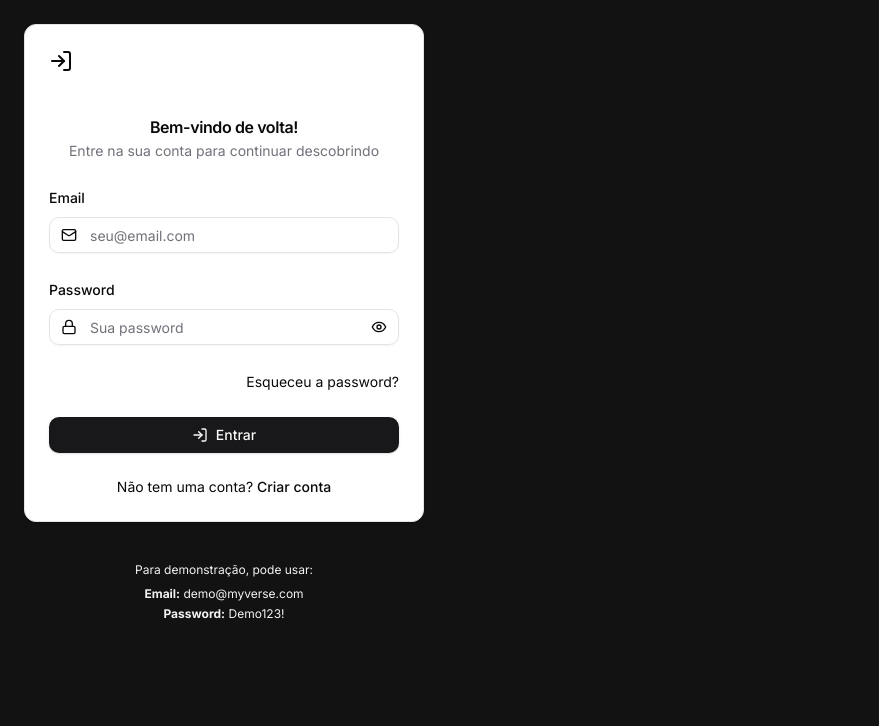
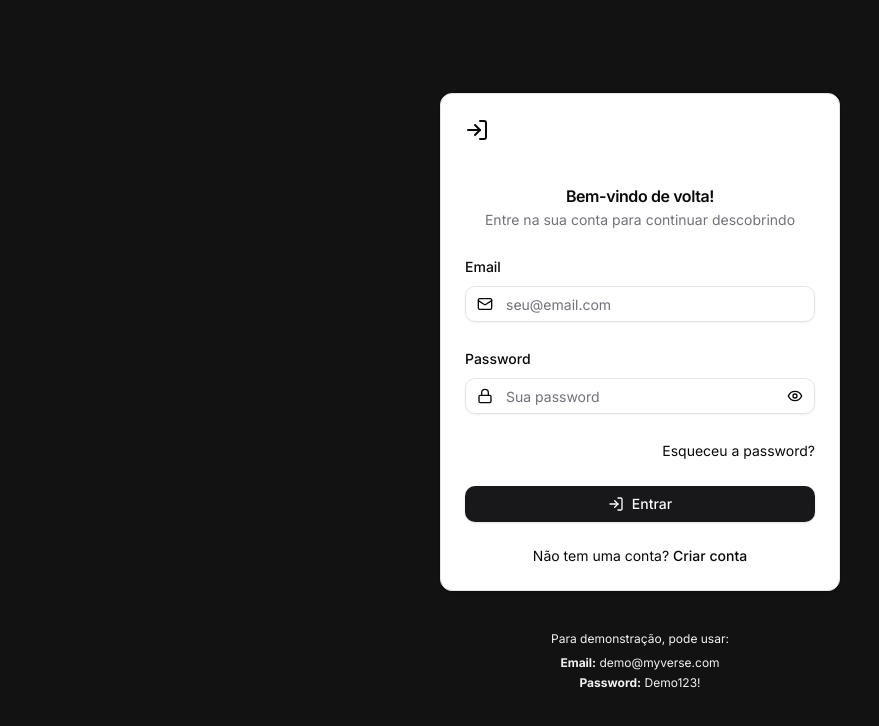
Before and after one commit to maurilima93/myverse-frontend, a React (Vite) app: page /login in a window 1280 px wide. Shown: the top 726 px of the page, without its empty margins (0-879 px from the left). Built offline with nearby package versions, Linux system fonts and the light colour scheme; no server answers.

Commit message:
centralizando form de login e registro

```diff
--- a/src/components/auth/LoginForm.tsx
+++ b/src/components/auth/LoginForm.tsx
@@ -43,7 +43,7 @@ export const LoginForm: React.FC = () => {
   };
 
   return (
-    <div className="min-h-screen myverse-flex-center bg-background">
+    <div className="min-h-screen flex items-center justify-center bg-background">
       <div className="w-full max-w-md p-6">
         <Card className="myverse-card">
           <CardHeader className="text-center">
--- a/src/components/auth/RegisterForm.tsx
+++ b/src/components/auth/RegisterForm.tsx
@@ -91,7 +91,7 @@ export const RegisterForm: React.FC = () => {
   const passwordStrength = getPasswordStrength(password);
 
   return (
-    <div className="min-h-screen myverse-flex-center bg-background py-12">
+    <div className="min-h-screen flex items-center justify-center bg-background">
       <div className="w-full max-w-md p-6">
         <Card className="myverse-card">
           <CardHeader className="text-center">
```
